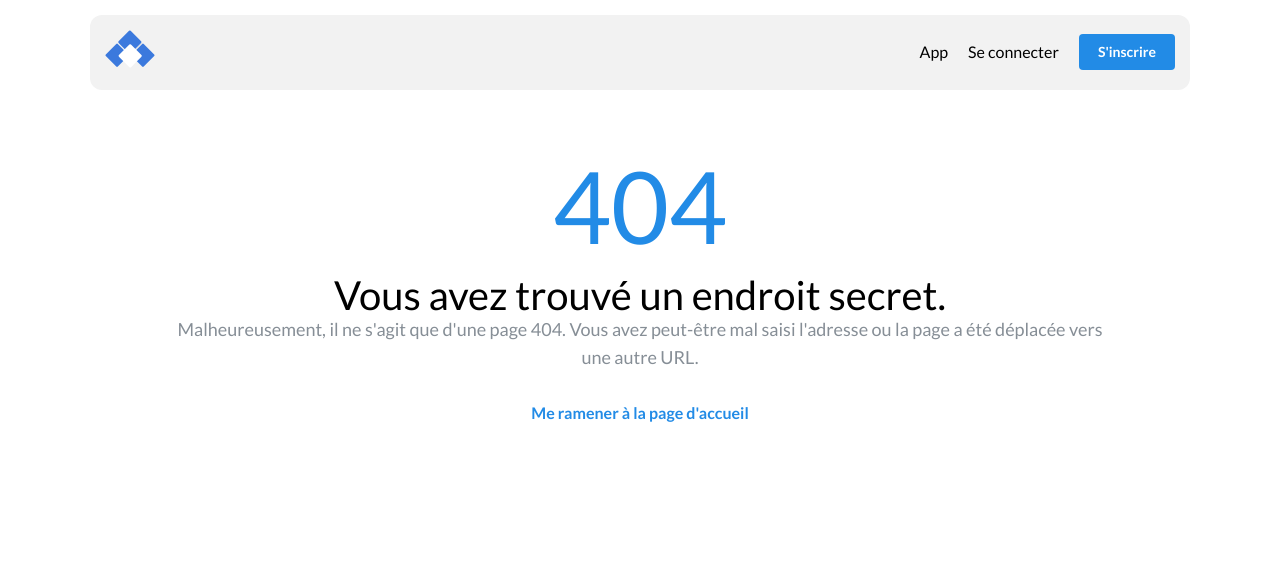
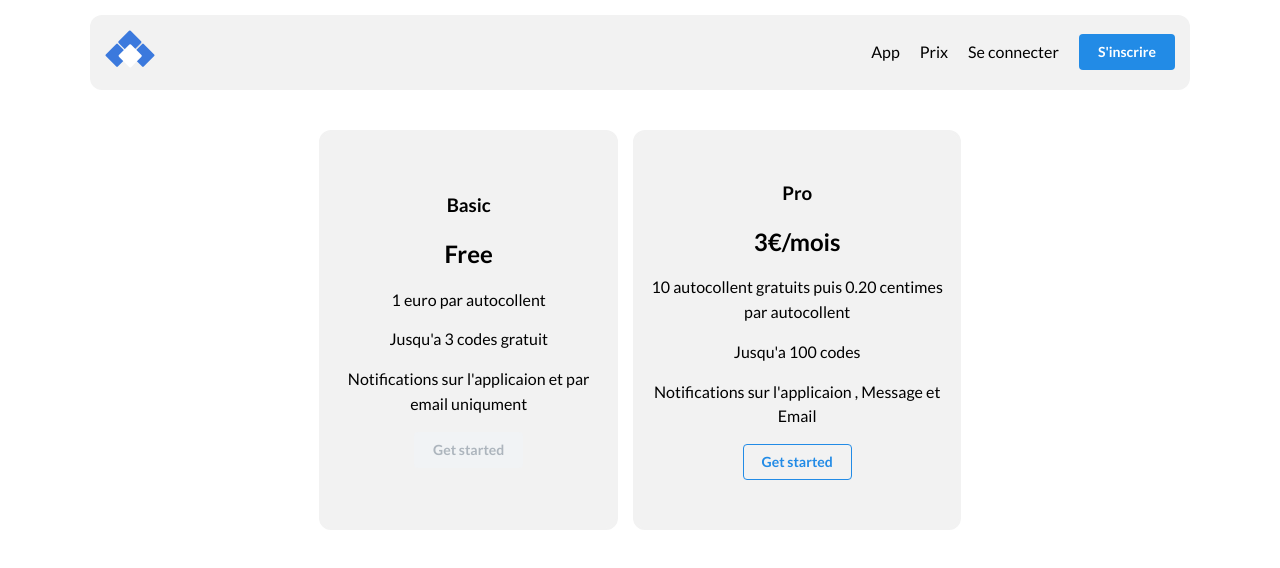
Before and after one commit to AlertnGo/alertngo, a Next.js app: page /price in a window 1280 px wide. Before the commit this address had no page. Shown: the top 568 px of the page. Built offline with nearby package versions, Linux system fonts and the light colour scheme.

Commit message:
Add link to home page and create price page

```diff
--- a/pages/404.js
+++ b/pages/404.js
@@ -1,4 +1,5 @@
 import { Title, Text, Button, Container, Group, Space } from "@mantine/core";
+import Link from "next/link";
 
 export default function NotFoundTitle() {
   return (
@@ -19,9 +20,11 @@ export default function NotFoundTitle() {
       </Text>
       <Space h={20} />
       <Group justify="center">
-        <Button variant="subtle" size="md">
-          Me ramener à la page d'accueil
-        </Button>
+        <Link href="/">
+          <Button variant="subtle" size="md">
+            Me ramener à la page d'accueil
+          </Button>
+        </Link>
       </Group>
     </Container>
   );
--- a/pages/components/Header/Header.js
+++ b/pages/components/Header/Header.js
@@ -12,13 +12,11 @@ export default function Header() {
       </Link>
       <nav>
         <Link href="/main">App</Link>
+        <Link href="/price">Prix</Link>
         <Link href="/signin">Se connecter</Link>
         <Link href="/login">
           <Button>S'inscrire </Button>
         </Link>
-        {/* <Button>
-          <Toggle />
-        </Button> */}
       </nav>
     </header>
   );
--- /dev/null
+++ b/pages/price.js
@@ -0,0 +1,33 @@
+import { useDisclosure } from "@mantine/hooks";
+import { Modal, Button, Card } from "@mantine/core";
+import styles from "./price.module.scss";
+
+export default function MainCode() {
+  const [opened, { open, close }] = useDisclosure(false);
+  return (
+    <main>
+      <section className={styles.price}>
+        <div className={styles.priceContainer}>
+          <Card className={styles.priceCard} withBorder my="xs">
+            <h3>Basic</h3>
+            <h2>Free</h2>
+            <p>1 euro par autocollent</p>
+            <p>Jusqu'a 3 codes gratuit</p>
+            <p> Notifications sur l'applicaion et par email uniqument </p>
+            <Button variant="outline" disabled>
+              Get started
+            </Button>
+          </Card>
+          <Card className={styles.priceCard} withBorder my="xs">
+            <h3>Pro</h3>
+            <h2>3€/mois</h2>
+            <p>10 autocollent gratuits puis 0.20 centimes par autocollent </p>
+            <p>Jusqu'a 100 codes</p>
+            <p>Notifications sur l'applicaion , Message et Email </p>
+            <Button variant="outline">Get started</Button>
+          </Card>
+        </div>
+      </section>
+    </main>
+  );
+}
--- /dev/null
+++ b/pages/price.module.scss
@@ -0,0 +1,32 @@
+.price {
+  display: flex;
+  align-items: center;
+  justify-content: center;
+  .priceContainer {
+    gap: var(--gap);
+    width: 60%;
+    display: flex;
+    flex-direction: row;
+    align-items: flex-start;
+    justify-content: center;
+
+    .priceCard {
+      height: 400px;
+      display: flex;
+      flex-direction: column;
+      align-items: center;
+      justify-content: center;
+      text-align: center;
+      gap: var(--gap);
+      border: 2px solid var(--lightwhite);
+      border-radius: var(--border-radius);
+      background: var(--lightwhite);
+    }
+  }
+}
+
+@media (max-width: 900px) {
+  .price {
+    background: #000;
+  }
+}
```
